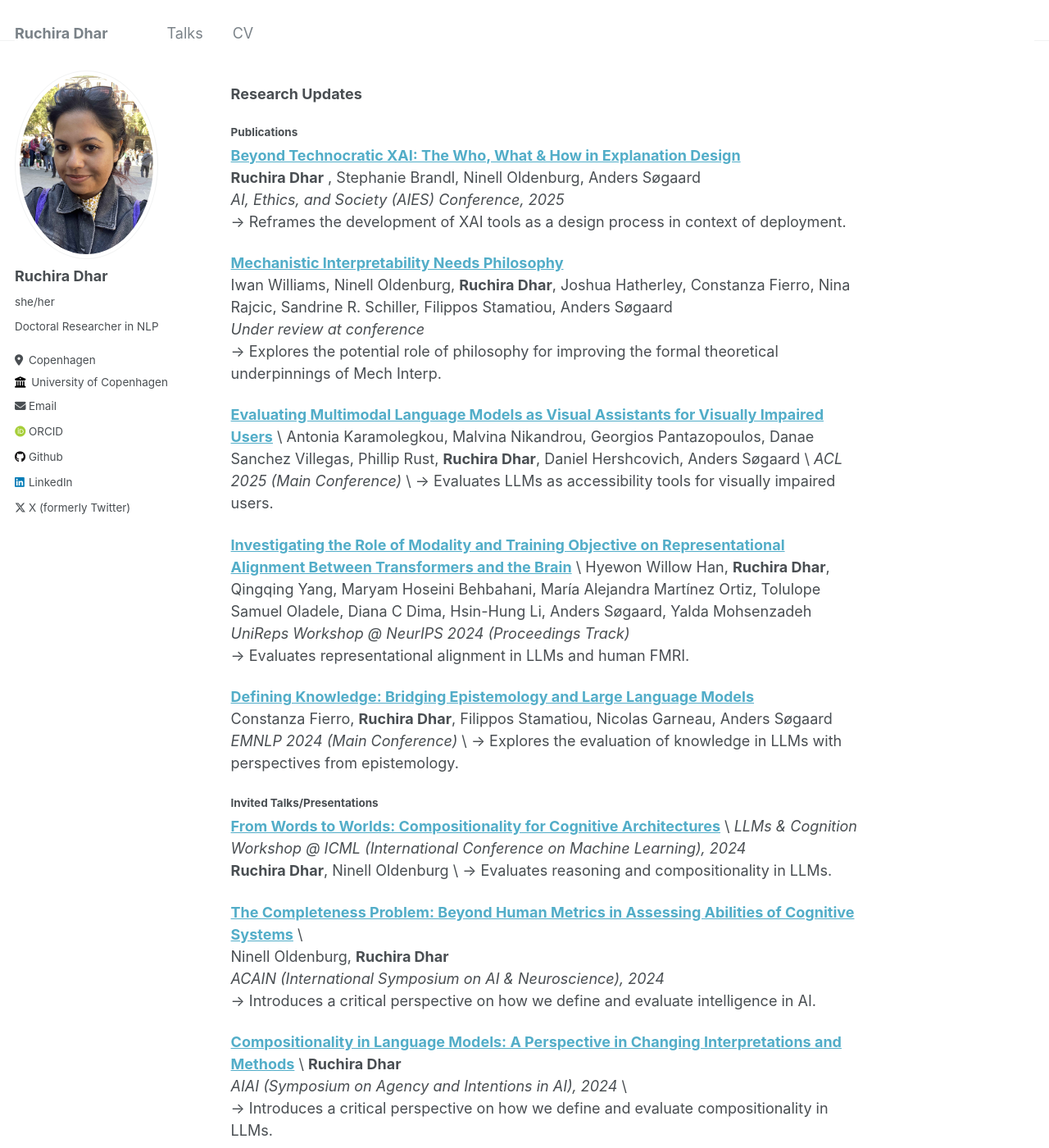
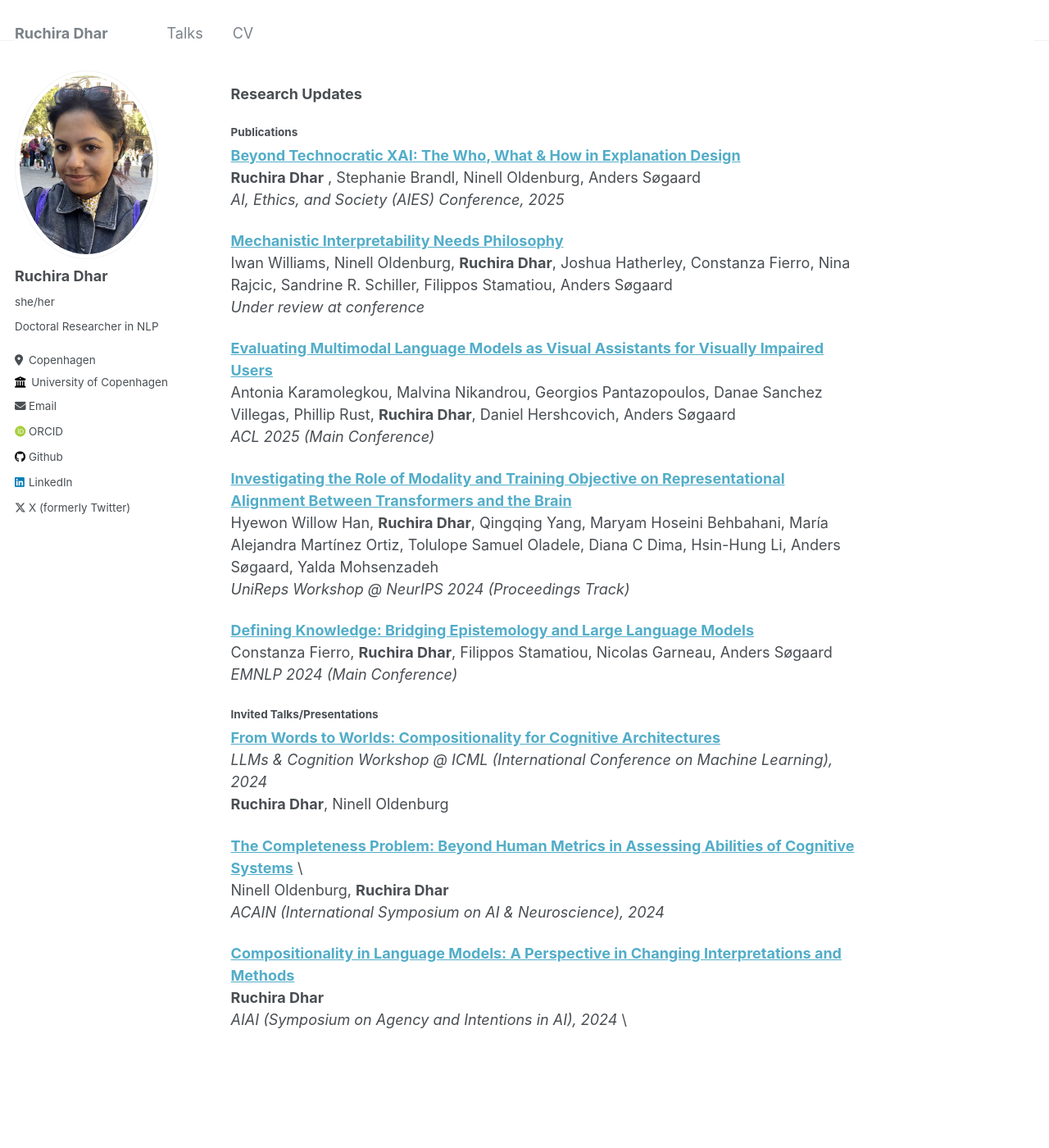
Before and after one commit to ruchiradhar/ruchiradhar.github.io, a Jekyll site: the page built from _pages/about.md, in a window 1280 px wide and 1400 px high, scrolled down 690 px. Shown: the whole window at 82% size. Built offline with Jekyll 4.4.1, drawn with Linux system fonts in a browser that asks for light colours; some web fonts are replaced.

Commit message:
Technical edits

```diff
--- a/_pages/about.md
+++ b/_pages/about.md
@@ -28,42 +28,34 @@ redirect_from:
 
 **[Beyond Technocratic XAI: The Who, What & How in Explanation Design](https://arxiv.org/abs/2508.09231)** \
 **Ruchira Dhar** , Stephanie Brandl, Ninell Oldenburg, Anders Søgaard \
-*AI, Ethics, and Society (AIES) Conference, 2025* \
-→ Reframes the development of XAI tools as a design process in context of deployment.
+*AI, Ethics, and Society (AIES) Conference, 2025*
 
 **[Mechanistic Interpretability Needs Philosophy](https://arxiv.org/abs/2506.18852)** \
 Iwan Williams, Ninell Oldenburg, **Ruchira Dhar**, Joshua Hatherley, Constanza Fierro, Nina Rajcic, Sandrine R. Schiller, Filippos Stamatiou, Anders Søgaard \
-*Under review at conference* \
-→ Explores the potential role of philosophy for improving the formal theoretical underpinnings of Mech Interp.
+*Under review at conference*
 
 **[Evaluating Multimodal Language Models as Visual Assistants for Visually Impaired Users](https://aclanthology.org/2025.acl-long.1260/)** \
 Antonia Karamolegkou, Malvina Nikandrou, Georgios Pantazopoulos, Danae Sanchez Villegas, Phillip Rust, **Ruchira Dhar**, Daniel Hershcovich, Anders Søgaard \
-*ACL 2025 (Main Conference)* \
-→ Evaluates LLMs as accessibility tools for visually impaired users.
+*ACL 2025 (Main Conference)*
 
 **[Investigating the Role of Modality and Training Objective on Representational Alignment Between Transformers and the Brain](https://openreview.net/forum?id=t4CnKu6yXn#discussion)** \
 Hyewon Willow Han, **Ruchira Dhar**, Qingqing Yang, Maryam Hoseini Behbahani, María Alejandra Martínez Ortiz, Tolulope Samuel Oladele, Diana C Dima, Hsin-Hung Li, Anders Søgaard, Yalda Mohsenzadeh \
-*UniReps Workshop @ NeurIPS 2024 (Proceedings Track)* \
-→ Evaluates representational alignment in LLMs and human FMRI.
+*UniReps Workshop @ NeurIPS 2024 (Proceedings Track)*
 
 **[Defining Knowledge: Bridging Epistemology and Large Language Models](https://aclanthology.org/2024.emnlp-main.900/)** \
 Constanza Fierro, **Ruchira Dhar**, Filippos Stamatiou, Nicolas Garneau, Anders Søgaard \
-*EMNLP 2024 (Main Conference)* \
-→ Explores the evaluation of knowledge in LLMs with perspectives from epistemology.
+*EMNLP 2024 (Main Conference)*
 
 #### Invited Talks/Presentations
 
 **[From Words to Worlds: Compositionality for Cognitive Architectures](https://openreview.net/forum?id=2eA9b52PAW)** \
 *LLMs & Cognition Workshop @ ICML (International Conference on Machine Learning), 2024* \
-**Ruchira Dhar**, Ninell Oldenburg \
-→ Evaluates reasoning and compositionality in LLMs.
+**Ruchira Dhar**, Ninell Oldenburg
 
 **[The Completeness Problem: Beyond Human Metrics in Assessing Abilities of Cognitive Systems](https://acain2024.icas.events/symposium/)** \
 Ninell Oldenburg, **Ruchira Dhar** \
-*ACAIN (International Symposium on AI & Neuroscience), 2024* \
-→ Introduces a critical perspective on how we define and evaluate intelligence in AI.
+*ACAIN (International Symposium on AI & Neuroscience), 2024*
 
 **[Compositionality in Language Models: A Perspective in Changing Interpretations and Methods](https://ail-workshop.github.io/aiai-conference/program.html)** \
 **Ruchira Dhar** \
 *AIAI (Symposium on Agency and Intentions in AI), 2024* \
-→ Introduces a critical perspective on how we define and evaluate compositionality in LLMs.
```
